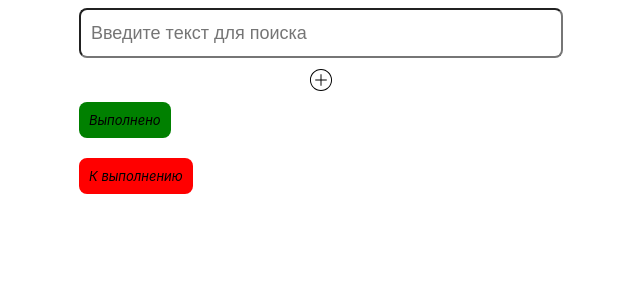
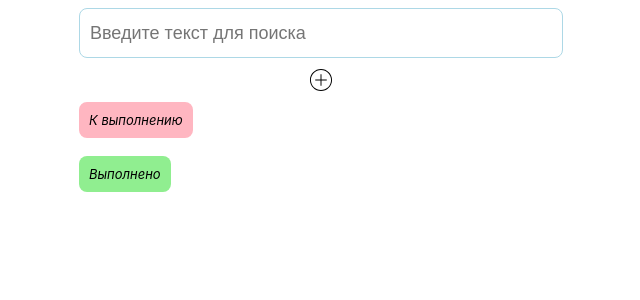
Before and after one commit to Amirka2/semecter_work_todo, a React (Create React App) app: page / in a window 1280 px wide. Shown: the top 300 px of the page, without its empty margins (319-959 px from the left). Built offline with nearby package versions, Linux system fonts and the light colour scheme.

Commit message:
feat: added title to base todo list, styles to delete modal content,

```diff
--- a/src/components/BaseTodoList/BaseTodoList.tsx
+++ b/src/components/BaseTodoList/BaseTodoList.tsx
@@ -6,23 +6,36 @@ import {TodoItem} from "components";
 import * as Styles from './styles';
 
 interface TodoListProps {
+  title: string;
+  titleColor?: string;
   todoItems: ITodoItem[];
 }
 
 export const BaseTodoList = ({
+  title,
+  titleColor = 'lightBlue',
   todoItems,
 }: TodoListProps) => {
   return (
     <Styles.Wrapper>
+      <Styles.LabelWrapper color={titleColor}>
+        <Styles.Caption>
+          {title}
+        </Styles.Caption>
+      </Styles.LabelWrapper>
+      <Styles.ItemsList>
         {todoItems.map(item => (
+          <Styles.ItemsListItem>
             <TodoItem
               {...item}
               key={item.id}
             >
               {item.text}
             </TodoItem>
+          </Styles.ItemsListItem>
         ))
         }
+      </Styles.ItemsList>
     </Styles.Wrapper>
   );
 };
--- a/src/components/BaseTodoList/styles.ts
+++ b/src/components/BaseTodoList/styles.ts
@@ -3,8 +3,36 @@ import styled from "styled-components";
 export const Wrapper = styled.div`
   display: flex;
   flex-direction: column;
-  align-items: center;
-  gap: 10px;
 
   max-width: 500px;
 `;
+
+export const LabelWrapper = styled.div<{
+  color: string
+}>`
+  display: inline-flex;
+  width: fit-content;
+
+  padding: 10px;
+  border-radius: 8px;
+  margin-bottom: 8px;
+
+  background-color: ${({color}) => color};
+`;
+
+export const Caption = styled.span`
+  font-size: 13px;
+  font-style: italic;
+`;
+
+export const ItemsList = styled.ul`
+  width: 100%;
+
+  display: flex;
+  flex-direction: column;
+  gap: 8px;
+`;
+
+export const ItemsListItem = styled.li`
+  list-style-type: none;
+`;
--- a/src/components/FilteredTodoItems/FilteredTodoItems.tsx
+++ b/src/components/FilteredTodoItems/FilteredTodoItems.tsx
@@ -37,22 +37,15 @@ export const FilteredTodoItems = () => {
         setSearchQuery={setSearchQuery}
       />
       <Multiplicator />
-      <Styles.LabelWrapper color={'green'}>
-        <Styles.Caption>
-          Выполнено
-        </Styles.Caption>
-      </Styles.LabelWrapper>
       <BaseTodoList
+        title={'К выполнению'}
+        titleColor={'lightPink'}
+        todoItems={uncheckedFilteredItems}
+      />
+      <BaseTodoList
+        title={'Выполнено'}
+        titleColor={'lightGreen'}
         todoItems={checkedFilteredItems}
-      />
-
-      <Styles.LabelWrapper color={'red'}>
-        <Styles.Caption>
-          К выполнению
-        </Styles.Caption>
-      </Styles.LabelWrapper>
-      <BaseTodoList
-        todoItems={uncheckedFilteredItems}
       />
     </Styles.Wrapper>
     )
--- a/src/components/FilteredTodoItems/styles.ts
+++ b/src/components/FilteredTodoItems/styles.ts
@@ -7,20 +7,3 @@ export const Wrapper = styled.div`
 
   padding: 8px;
 `;
-
-export const LabelWrapper = styled.div<{
-  color: string
-}>`
-  display: inline-flex;
-  width: fit-content;
-
-  padding: 10px;
-  border-radius: 8px;
-
-  background-color: ${({color}) => color};
-`;
-
-export const Caption = styled.span`
-  font-size: 13px;
-  font-style: italic;
-`;
--- a/src/components/Input/styles.ts
+++ b/src/components/Input/styles.ts
@@ -7,5 +7,8 @@ export const Input = styled.input`
   font-size: 18px;
 
   padding: 0 10px;
+  border: 1px solid lightblue;
   border-radius: 8px;
+
+  outline: none;
 `;
--- a/src/components/TodoItem/TodoItem.tsx
+++ b/src/components/TodoItem/TodoItem.tsx
@@ -99,7 +99,7 @@ export const TodoItem = ({
 
       {isEditModalOpen ? (
         <Modal isOpen={isEditModalOpen} onClose={() => setEditModalOpen(false)}>
-          <Styles.ContentWrapper>
+          <Styles.ModalContentWrapper>
             <Input
               value={editedText}
               onChange={(e) => setEditedText(e.currentTarget.value)}
@@ -109,14 +109,18 @@ export const TodoItem = ({
                 onClick={handleSubmitEdit}
               />
             </Styles.OkWrapper>
-          </Styles.ContentWrapper>
+          </Styles.ModalContentWrapper>
         </Modal>
       ) : null}
 
       {isDeleteModalOpen ? (
         <Modal isOpen={isDeleteModalOpen} onClose={() => setDeleteModalOpen(false)}>
-          <p>Уверены, что хотите удалить?</p>
-          <Ok onClick={handleSubmitDelete}/>
+          <Styles.ModalContentWrapper>
+            <Styles.TextWrapper>
+              <p>Уверены, что хотите удалить?</p>
+            </Styles.TextWrapper>
+            <Ok onClick={handleSubmitDelete}/>
+          </Styles.ModalContentWrapper>
         </Modal>
       ) : null}
     </>
--- a/src/components/TodoItem/styles.ts
+++ b/src/components/TodoItem/styles.ts
@@ -61,10 +61,14 @@ export const OkWrapper = styled.div`
   cursor: pointer;
 `;
 
-export const ContentWrapper = styled.div`
+export const ModalContentWrapper = styled.div`
   display: flex;
   flex-direction: column;
   align-items: flex-end;
 
   gap: 8px;
 `;
+
+export const TextWrapper = styled.div`
+  width: 100%;
+`;
```
Lines whose indentation alone changed are shown as unchanged.
